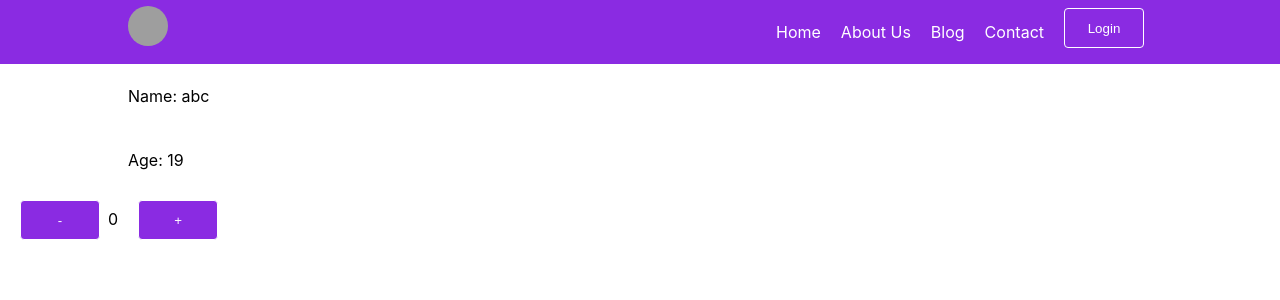
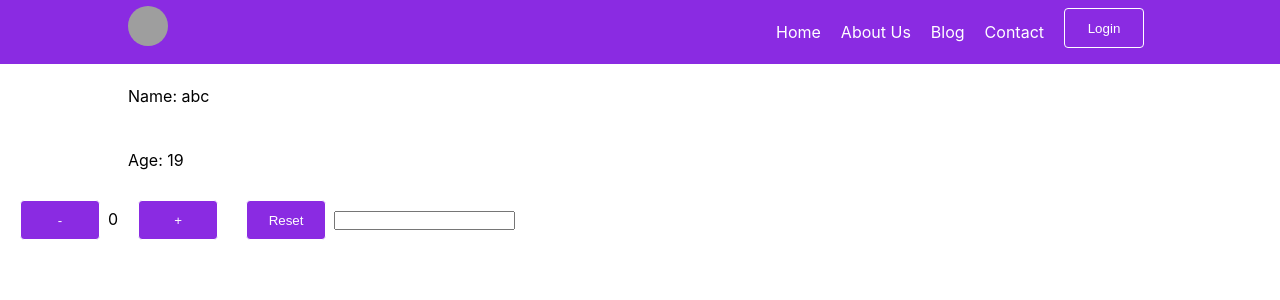
Before and after one commit to YuneshShrestha/React-Js, a React (Create React App) app: page / in a window 1280 px wide. Shown: the top 300 px of the page. Built offline with nearby package versions, Linux system fonts and the light colour scheme; grey boxes are pictures that could not be loaded.

Commit message:
input handler

```diff
--- a/src/App.js
+++ b/src/App.js
@@ -11,7 +11,13 @@ function App() {
     age:19,
   }
   let [count, setcount] = useState(x);
+  let [name, setName] = useState("");
   // count for displaying ... setstate for updating
+  function inputHandler(e)
+  {
+    setName(e.target.value);
+    console.log(name);
+  }
   function increment()
   {
     return setcount(--count);
@@ -21,6 +27,10 @@ function App() {
     return setcount(++count);
 
   }
+  function resetbtn()
+  {
+    setcount(0);
+  }
   return (
    <div>
     <Navbar />
@@ -29,6 +39,8 @@ function App() {
         <button onClick={increment}>-</button>
         {count}
         <button onClick={decrement}>+</button>
+        <button onClick={resetbtn}>Reset</button>
+        <input type="text" value={name} onChange={inputHandler}/>
     </div>
    </div>
   );
```
